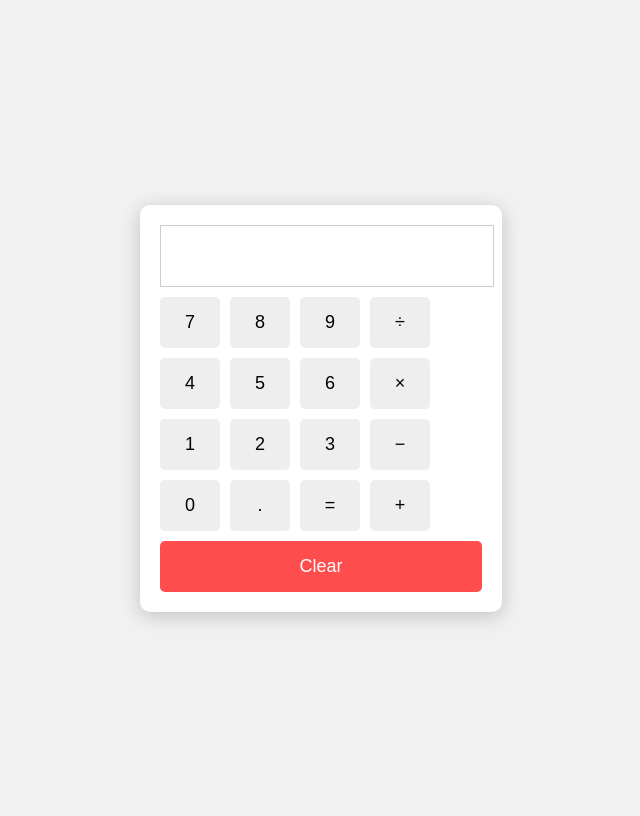
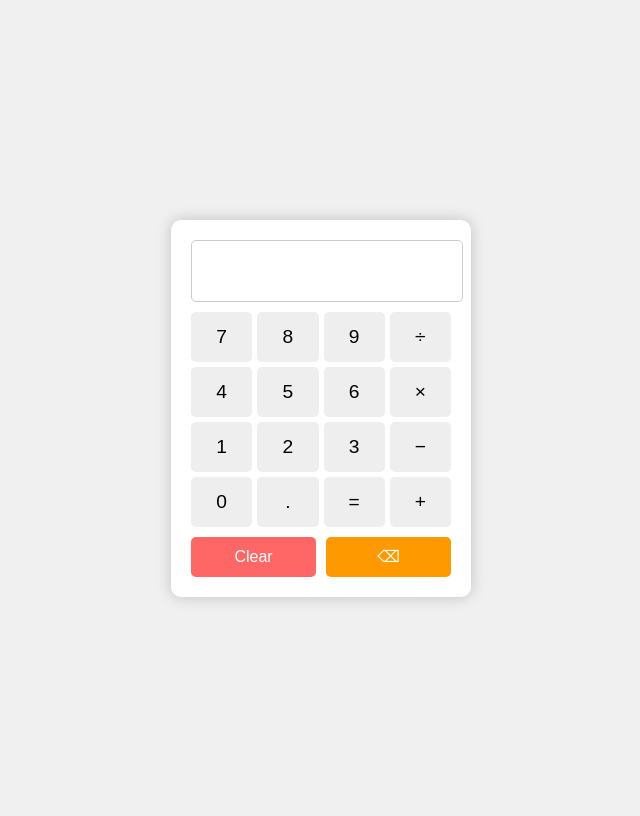
Before and after one commit to AliAnsariArshad/web_calculator, a FastAPI app: page / in a window 1280 px wide. Shown: the whole page, without its empty margins (319-959 px from the left). Run offline with FastAPI, Linux system fonts and the light colour scheme.

Commit message:
[F-01] added clear button

```diff
--- a/main.py
+++ b/main.py
@@ -7,11 +7,9 @@ import operator
 
 app = FastAPI()
 
-# Mount static files
 app.mount("/static", StaticFiles(directory="static"), name="static")
 templates = Jinja2Templates(directory="templates")
 
-# Allowed operators
 ops = {
     "+": operator.add,
     "-": operator.sub,
@@ -19,16 +17,13 @@ ops = {
     "/": lambda a, b: a / b if b != 0 else "Cannot divide by zero"
 }
 
-
 @app.get("/", response_class=HTMLResponse)
 async def get_calculator(request: Request):
     return templates.TemplateResponse("index.html", {"request": request})
 
-
 @app.get("/calculate")
 async def calculate(expr: str):
     try:
-        # Very simple parser (split by space)
         parts = expr.split()
         if len(parts) != 3:
             return JSONResponse({"result": "Invalid expression"})
--- a/static/style.css
+++ b/static/style.css
@@ -4,49 +4,70 @@ body {
   justify-content: center;
   align-items: center;
   height: 100vh;
-  background: #f1f1f1;
+  background-color: #f0f0f0;
 }
 
 .calculator {
-  background: white;
+  background: #fff;
   padding: 20px;
   border-radius: 10px;
-  box-shadow: 0 4px 20px rgba(0,0,0,0.2);
+  box-shadow: 0px 0px 15px rgba(0,0,0,0.2);
+  width: 260px;
 }
 
 #display {
   width: 100%;
   height: 50px;
-  font-size: 24px;
+  font-size: 1.5em;
+  margin-bottom: 10px;
   text-align: right;
-  margin-bottom: 10px;
   padding: 5px;
   border: 1px solid #ccc;
+  border-radius: 5px;
 }
 
 .buttons {
   display: grid;
-  grid-template-columns: repeat(4, 60px);
+  grid-template-columns: repeat(4, 1fr);
+  gap: 5px;
+}
+
+.buttons button {
+  height: 50px;
+  font-size: 1.2em;
+  border: none;
+  background-color: #eee;
+  cursor: pointer;
+  border-radius: 5px;
+  transition: background 0.2s;
+}
+
+.buttons button:hover {
+  background-color: #ddd;
+}
+
+.extra-buttons {
+  margin-top: 10px;
+  display: flex;
   gap: 10px;
 }
 
-button {
-  padding: 15px;
-  font-size: 18px;
+.extra-buttons button {
+  flex: 1;
+  height: 40px;
+  font-size: 1em;
   border: none;
-  background: #eee;
+  background-color: #f66;
+  color: white;
   cursor: pointer;
   border-radius: 5px;
+  transition: background 0.2s;
 }
 
-button:hover {
-  background: #ddd;
+#backspace {
+  background-color: #ff9900;
 }
 
-#clear {
-  width: 100%;
-  background: #ff4d4d;
-  color: white;
-  margin-top: 10px;
-  padding: 15px;
+.extra-buttons button:hover {
+  opacity: 0.9;
 }
--- a/templates/index.html
+++ b/templates/index.html
@@ -2,7 +2,7 @@
 <html>
 <head>
   <title>Real-World Calculator</title>
-  <link rel="stylesheet" href="/static/style.css?v=1">
+  <link rel="stylesheet" href="/static/style.css?v=2">
 </head>
 <body>
   <div class="calculator">
@@ -30,7 +30,10 @@
       <button onclick="appendValue(' + ')">+</button>
     </div>
 
-    <button id="clear" onclick="clearDisplay()">Clear</button>
+    <div class="extra-buttons">
+      <button id="clear" onclick="clearDisplay()">Clear</button>
+      <button id="backspace" onclick="backspace()">⌫</button>
+    </div>
   </div>
 
   <script>
@@ -42,6 +45,11 @@
       document.getElementById('display').value = '';
     }
 
+    function backspace() {
+      let display = document.getElementById('display');
+      display.value = display.value.slice(0, -1);
+    }
+
     async function calculate() {
       const expr = document.getElementById('display').value;
       const response = await fetch(`/calculate?expr=${encodeURIComponent(expr)}`);
```
Also changed, not shown: 1 other file.
